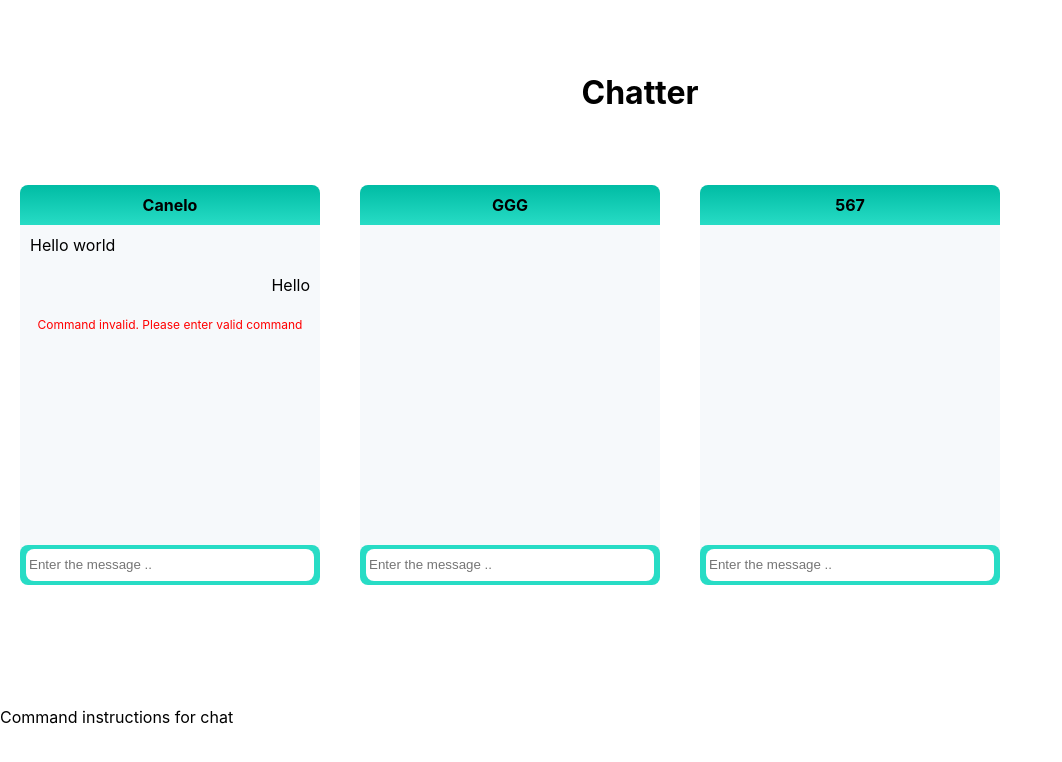
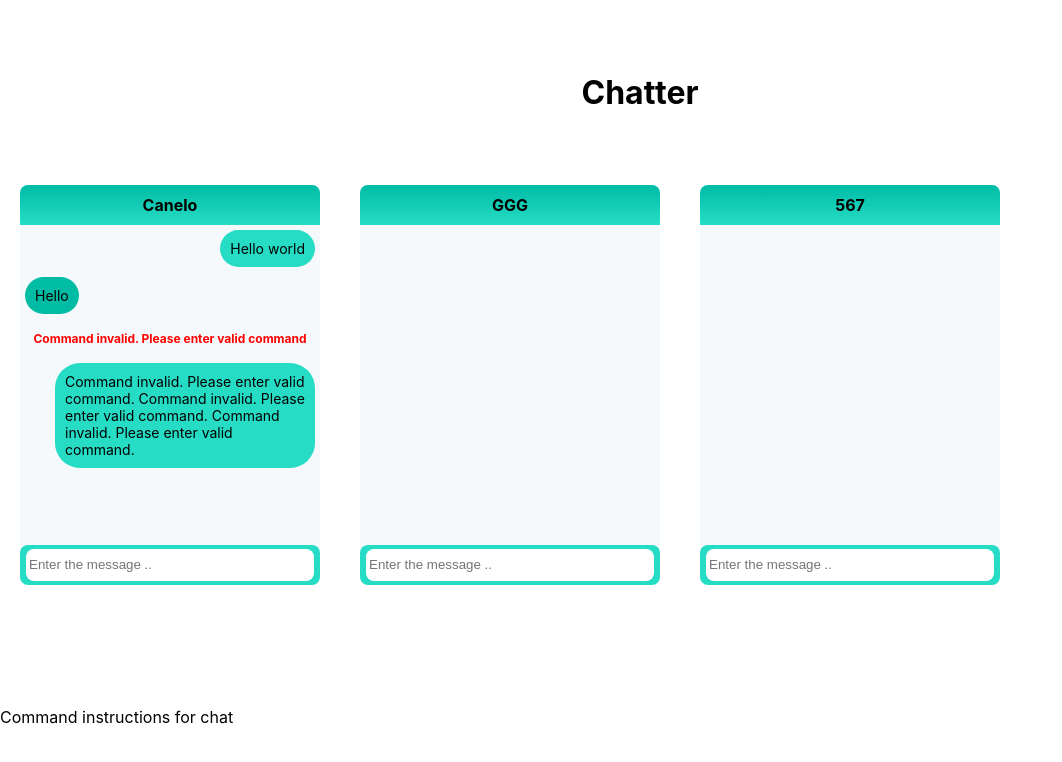
Before and after one commit to Marekgr7/simple-chat-frontend, a React (Create React App) app: page / in a window 1280 px wide. Shown: the top 762 px of the page, without its empty margins (0-1062 px from the left). Built offline with nearby package versions, Linux system fonts and the light colour scheme.

Commit message:
dummy styles created

```diff
--- a/src/MessengerPage/Chatbox/SingleMessages/SingleMessage.js
+++ b/src/MessengerPage/Chatbox/SingleMessages/SingleMessage.js
@@ -11,19 +11,37 @@ const Wrapper = styled.div`
   width: 100%;
   display: flex;
   justify-content: ${(props) =>
-    props.type === messagesTypes.CREATED ? "flex-start" : "flex-end"};
+    props.type === messagesTypes.CREATED ? "flex-end" : "flex-start"};
 `;
 
-const MessageBox = styled.p`
+const MessageLeft = styled.p`
   display: inline-block;
   padding: 10px;
-  margin: 0;
+  margin: 5px 5px;
+  border-radius: 25px;
+  background: #00bca4;
+  font-size: 14px;
+  max-width: 80%;
+`;
+
+const MessageRight = styled.p`
+  display: inline-block;
+  padding: 10px;
+  margin: 5px 5px;
+  border-radius: 25px;
+  background: #27dcc5;
+  font-size: 14px;
+  max-width: 80%;
 `;
 
 const SingleMessage = ({ type, content }) => {
   return (
     <Wrapper type={type}>
-      <MessageBox>{content}</MessageBox>
+      {type === messagesTypes.CREATED ? (
+        <MessageRight>{content}</MessageRight>
+      ) : (
+        <MessageLeft>{content}</MessageLeft>
+      )}
     </Wrapper>
   );
 };
--- a/src/MessengerPage/Chatbox/SingleMessages/WarningMessage.js
+++ b/src/MessengerPage/Chatbox/SingleMessages/WarningMessage.js
@@ -10,6 +10,7 @@ const WarningBox = styled.p`
   color: red;
   font-size: 12px;
   text-align: center;
+  font-weight: bold;
 `;
 
 const WarningMessage = ({ content }) => {
--- a/src/MessengerPage/messengerSlice.js
+++ b/src/MessengerPage/messengerSlice.js
@@ -35,6 +35,12 @@ export const DUMMY_CHAT_HISTORY = [
         type: messagesTypes.WARNING,
         content: "Command invalid. Please enter valid command",
       },
+      {
+        id: 4,
+        type: messagesTypes.CREATED,
+        content:
+          "Command invalid. Please enter valid command. Command invalid. Please enter valid command. Command invalid. Please enter valid command.",
+      },
     ],
   },
 ];
```
